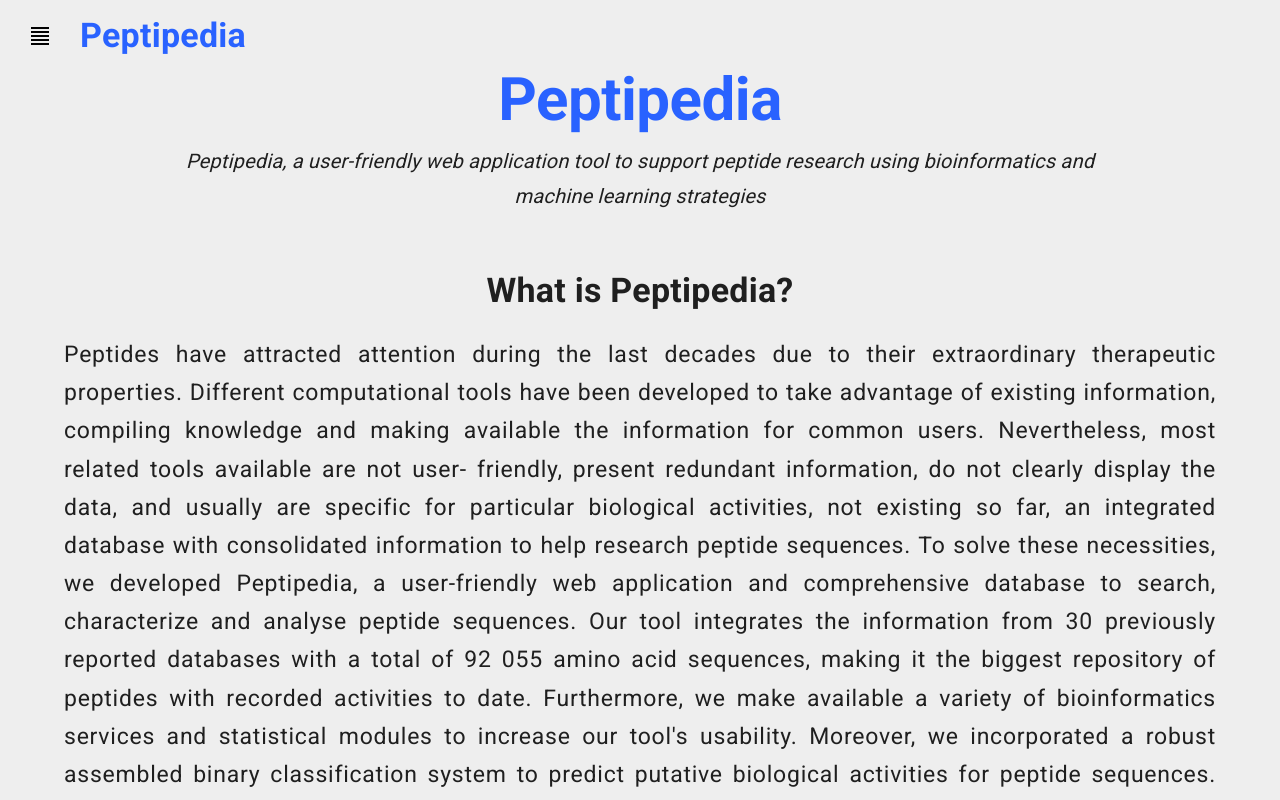
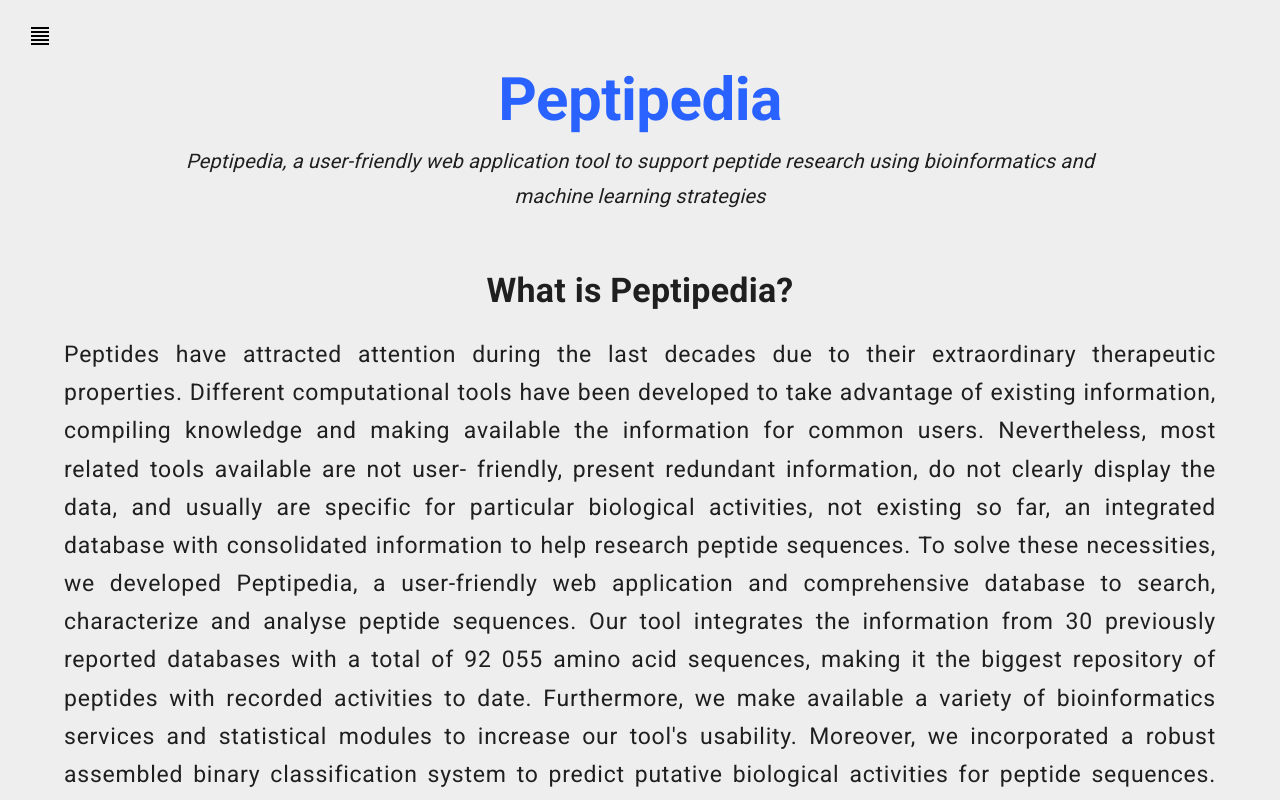
Before and after one commit to ProteinEngineering-PESB2/Peptipedia2.0, a React (Create React App) app in the folder app/: page / in a window 1280 px wide. Shown: the top 800 px of the page. Built offline with nearby package versions, Linux system fonts and the light colour scheme.

Commit message:
sacamos el peptipedia

```diff
--- a/app/src/pages/Dashboard/index.js
+++ b/app/src/pages/Dashboard/index.js
@@ -14,7 +14,7 @@ import PropTypes from "prop-types";
 // Components
 import ListItems from "../../components/Dashboard/ListItems";
 import RenderSection from "../../components/Dashboard/RenderSection";
-import { AppBar, Toolbar, Typography } from "@mui/material";
+import { AppBar, Toolbar } from "@mui/material";
 
 function ElevationScroll(props) {
   const { children, window } = props;
@@ -74,15 +74,6 @@ const Dashboard = (props) => {
               >
                 <FormatAlignJustifyIcon />
               </IconButton>
-              <Typography
-                color="#2962ff"
-                variant="h4"
-                fontWeight="bold"
-                onClick={() => setSection("home")}
-                sx={{ cursor: "pointer" }}
-              >
-                Peptipedia
-              </Typography>
             </Toolbar>
           </AppBar>
         </ElevationScroll>
```
